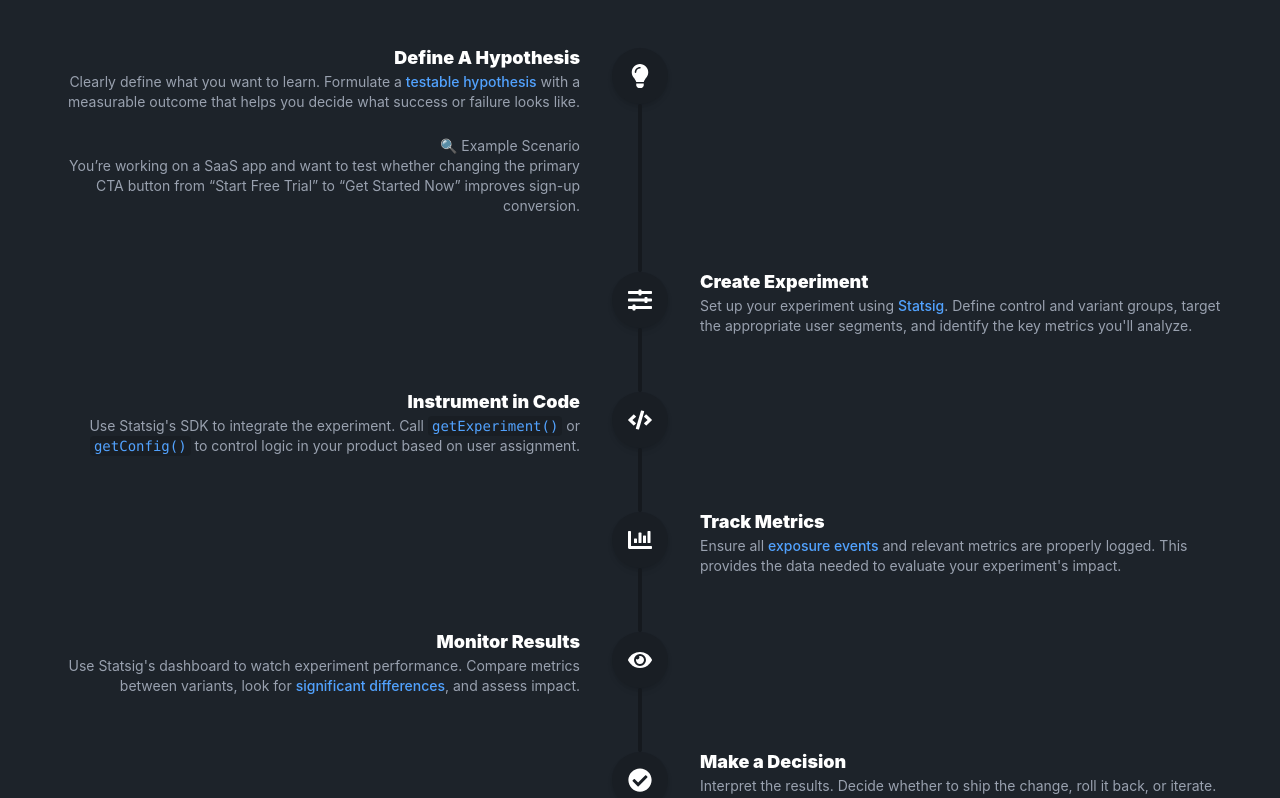
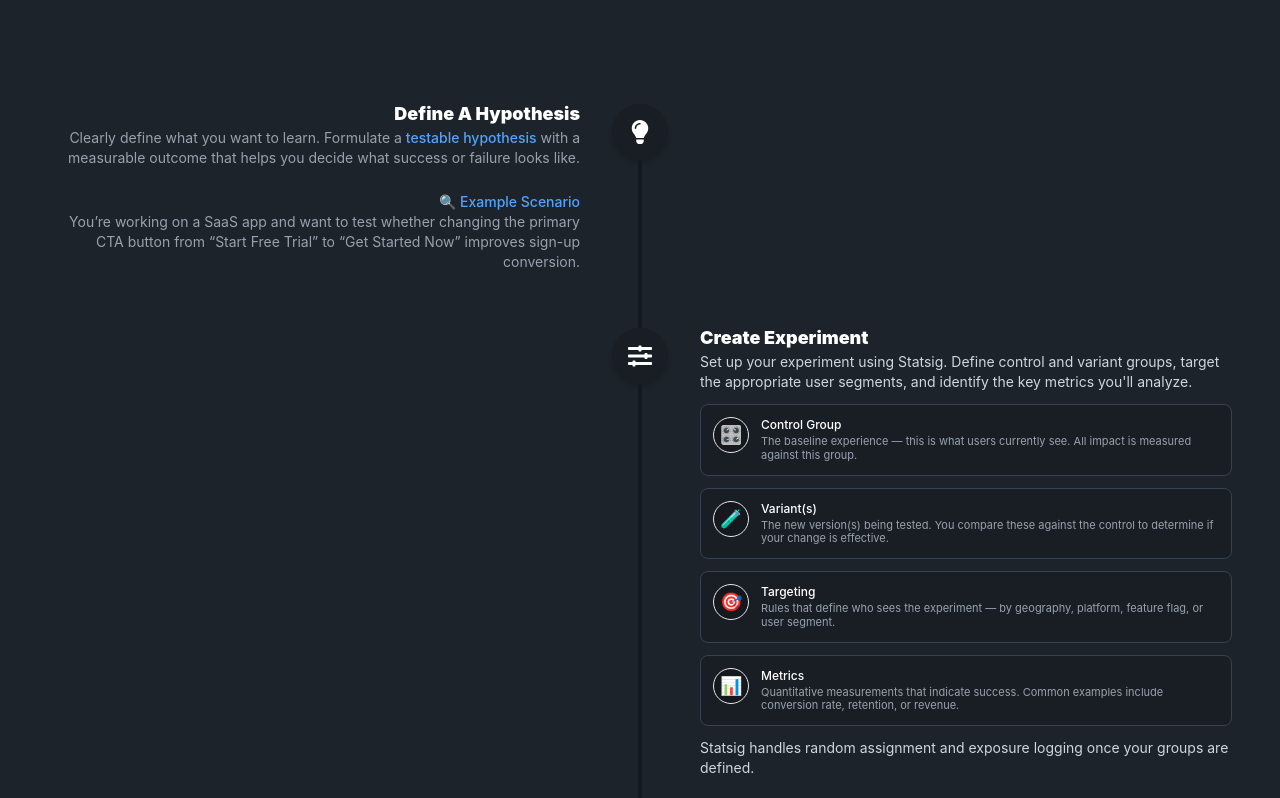
Before and after one commit to maddie-topaz/my-site, a Next.js app: page /projects/atlassian-experiments in a window 1280 px wide. Shown: the part 860-1658 px from the top of the page. Built offline with nearby package versions, Linux system fonts and the light colour scheme.

Commit message:
feat: timeline steps

```diff
--- a/app/projects/atlassian-experiments/page.tsx
+++ b/app/projects/atlassian-experiments/page.tsx
@@ -1,94 +1,9 @@
 "use client"
 
 import { motion } from "framer-motion"
-import { FaChartBar, FaCheckCircle, FaCode, FaComments, FaEye, FaLightbulb, FaSlidersH } from "react-icons/fa"
 import { SiNodedotjs, SiReact, SiTypescript } from "react-icons/si"
+import { experimentTimelineSteps } from "components/ExperimentTimeline"
 import { FeatureCard } from "components/FeatureCard"
-
-const steps = [
-  {
-    title: "Define A Hypothesis",
-    desc: (
-      <div>
-        <p className="text-sm text-gray-400">
-          Clearly define what you want to learn. Formulate a{" "}
-          <span className="font-medium text-blue-400">testable hypothesis</span> with a measurable outcome that helps
-          you decide what success or failure looks like.
-        </p>
-        <br />
-        <p className="text-sm text-gray-400">
-          🔍 Example Scenario
-          <br />
-          You’re working on a SaaS app and want to test whether changing the primary CTA button from “Start Free Trial”
-          to “Get Started Now” improves sign-up conversion.
-        </p>
-      </div>
-    ),
-    icon: <FaLightbulb />,
-  },
-  {
-    title: "Create Experiment",
-    desc: (
-      <p className="text-sm text-gray-400">
-        Set up your experiment using <span className="font-medium text-blue-400">Statsig</span>. Define control and
-        variant groups, target the appropriate user segments, and identify the key metrics you'll analyze.
-      </p>
-    ),
-    icon: <FaSlidersH />,
-  },
-  {
-    title: "Instrument in Code",
-    desc: (
-      <p className="text-sm text-gray-400">
-        Use Statsig's SDK to integrate the experiment. Call{" "}
-        <code className="bg-base-200 rounded px-1 py-0.5 text-blue-400">{"getExperiment()"}</code> or{" "}
-        <code className="bg-base-200 rounded px-1 py-0.5 text-blue-400">{"getConfig()"}</code> to control logic in your
-        product based on user assignment.
-      </p>
-    ),
-    icon: <FaCode />,
-  },
-  {
-    title: "Track Metrics",
-    desc: (
-      <p className="text-sm text-gray-400">
-        Ensure all <span className="font-medium text-blue-400">exposure events</span> and relevant metrics are properly
-        logged. This provides the data needed to evaluate your experiment's impact.
-      </p>
-    ),
-    icon: <FaChartBar />,
-  },
-  {
-    title: "Monitor Results",
-    desc: (
-      <p className="text-sm text-gray-400">
-        Use Statsig's dashboard to watch experiment performance. Compare metrics between variants, look for{" "}
-        <span className="font-medium text-blue-400">significant differences</span>, and assess impact.
-      </p>
-    ),
-    icon: <FaEye />,
-  },
-  {
-    title: "Make a Decision",
-    desc: (
-      <p className="text-sm text-gray-400">
-        Interpret the results. Decide whether to ship the change, roll it back, or iterate. Back your decision with{" "}
-        <span className="font-medium text-blue-400">data from the experiment</span>.
-      </p>
-    ),
-    icon: <FaCheckCircle />,
-  },
-  {
-    title: "Share Learnings",
-    desc: (
-      <p className="text-sm text-gray-400">
-        Document the experiment's outcomes, insights, and decisions. Share findings with your team to support{" "}
-        <span className="font-medium text-blue-400">collective learning</span> and future initiatives.
-      </p>
-    ),
-    icon: <FaComments />,
-  },
-]
 
 const fadeInUp = {
   hidden: { opacity: 0, y: 20 },
@@ -173,8 +88,8 @@ export default function StatsigCaseStudy() {
           </div>
         </motion.div>
 
-        {/* Timeline */}
         <section className="bg-base-100 py-20 text-gray-800 dark:bg-black dark:text-gray-100">
+          <h2 className="mb-6 text-center text-2xl font-bold text-white">⚙️ How It Works</h2>
           <motion.section
             initial={{ opacity: 0, y: 30 }}
             whileInView={{ opacity: 1, y: 0 }}
@@ -183,7 +98,7 @@ export default function StatsigCaseStudy() {
             className="bg-base-100 py-20 text-gray-800 dark:bg-black dark:text-gray-100"
           >
             <ul className="timeline timeline-snap-icon max-md:timeline-compact timeline-vertical text-white">
-              {steps.map((step, index) => (
+              {experimentTimelineSteps.map((step, index) => (
                 <li key={index}>
                   {index !== 0 && <hr />}
                   <div className="timeline-middle">
@@ -197,7 +112,7 @@ export default function StatsigCaseStudy() {
                     <div className="text-lg font-black">{step.title}</div>
                     {typeof step.desc === "string" ? <p className="text-sm text-gray-400">{step.desc}</p> : step.desc}
                   </div>
-                  {index !== steps.length - 1 && <hr />}
+                  {index !== experimentTimelineSteps.length - 1 && <hr />}
                 </li>
               ))}
             </ul>
--- /dev/null
+++ b/components/ExperimentTimeline.tsx
@@ -0,0 +1,129 @@
+import { FaChartBar, FaCheckCircle, FaCode, FaComments, FaEye, FaLightbulb, FaSlidersH } from "react-icons/fa"
+
+export const experimentTimelineSteps = [
+  {
+    title: "Define A Hypothesis",
+    desc: (
+      <div>
+        <p className="text-sm text-gray-400">
+          Clearly define what you want to learn. Formulate a{" "}
+          <span className="font-medium text-blue-400">testable hypothesis</span> with a measurable outcome that helps
+          you decide what success or failure looks like.
+        </p>
+        <br />
+        <p className="text-sm text-gray-400">
+          <span className="font-medium text-blue-400">🔍 Example Scenario</span>
+          <br />
+          You’re working on a SaaS app and want to test whether changing the primary CTA button from “Start Free Trial”
+          to “Get Started Now” improves sign-up conversion.
+        </p>
+      </div>
+    ),
+    icon: <FaLightbulb />,
+  },
+  {
+    title: "Create Experiment",
+    desc: (
+      <div className="space-y-3 text-sm text-gray-300">
+        <p>
+          Set up your experiment using Statsig. Define control and variant groups, target the appropriate user segments,
+          and identify the key metrics you'll analyze.
+        </p>
+
+        <div className="grid grid-cols-1 gap-3">
+          {[
+            {
+              icon: "🎛️",
+              label: "Control Group",
+              definition:
+                "The baseline experience — this is what users currently see. All impact is measured against this group.",
+            },
+            {
+              icon: "🧪",
+              label: "Variant(s)",
+              definition:
+                "The new version(s) being tested. You compare these against the control to determine if your change is effective.",
+            },
+            {
+              icon: "🎯",
+              label: "Targeting",
+              definition:
+                "Rules that define who sees the experiment — by geography, platform, feature flag, or user segment.",
+            },
+            {
+              icon: "📊",
+              label: "Metrics",
+              definition:
+                "Quantitative measurements that indicate success. Common examples include conversion rate, retention, or revenue.",
+            },
+          ].map(({ icon, label, definition }, i) => (
+            <div key={i} className="bg-base-200 flex items-start gap-3 rounded-lg border border-gray-700 p-3">
+              <div className="bg-base-300 border-primary flex h-9 w-9 shrink-0 items-center justify-center rounded-full border text-lg text-white shadow-inner">
+                {icon}
+              </div>
+              <div className="space-y-0.5">
+                <h4 className="text-xs font-medium text-white">{label}</h4>
+                <p className="text-[11px] leading-tight text-gray-400">{definition}</p>
+              </div>
+            </div>
+          ))}
+        </div>
+
+        <p>Statsig handles random assignment and exposure logging once your groups are defined.</p>
+      </div>
+    ),
+    icon: <FaSlidersH />,
+  },
+  {
+    title: "Instrument in Code",
+    desc: (
+      <p className="text-sm text-gray-400">
+        Use Statsig's SDK to integrate the experiment. Call{" "}
+        <code className="bg-base-200 rounded px-1 py-0.5 text-blue-400">{"getExperiment()"}</code> or{" "}
+        <code className="bg-base-200 rounded px-1 py-0.5 text-blue-400">{"getConfig()"}</code> to control logic in your
+        product based on user assignment.
+      </p>
+    ),
+    icon: <FaCode />,
+  },
+  {
+    title: "Track Metrics",
+    desc: (
+      <p className="text-sm text-gray-400">
+        Ensure all <span className="font-medium text-blue-400">exposure events</span> and relevant metrics are properly
+        logged. This provides the data needed to evaluate your experiment's impact.
+      </p>
+    ),
+    icon: <FaChartBar />,
+  },
+  {
+    title: "Monitor Results",
+    desc: (
+      <p className="text-sm text-gray-400">
+        Use Statsig's dashboard to watch experiment performance. Compare metrics between variants, look for{" "}
+        <span className="font-medium text-blue-400">significant differences</span>, and assess impact.
+      </p>
+    ),
+    icon: <FaEye />,
+  },
+  {
+    title: "Make a Decision",
+    desc: (
+      <p className="text-sm text-gray-400">
+        Interpret the results. Decide whether to ship the change, roll it back, or iterate. Back your decision with{" "}
+        <span className="font-medium text-blue-400">data from the experiment</span>.
+      </p>
+    ),
+    icon: <FaCheckCircle />,
+  },
+  {
+    title: "Share Learnings",
+    desc: (
+      <p className="text-sm text-gray-400">
+        Document the experiment's outcomes, insights, and decisions. Share findings with your team to support{" "}
+        <span className="font-medium text-blue-400">collective learning</span> and future initiatives.
+      </p>
+    ),
+    icon: <FaComments />,
+  },
+]
```
